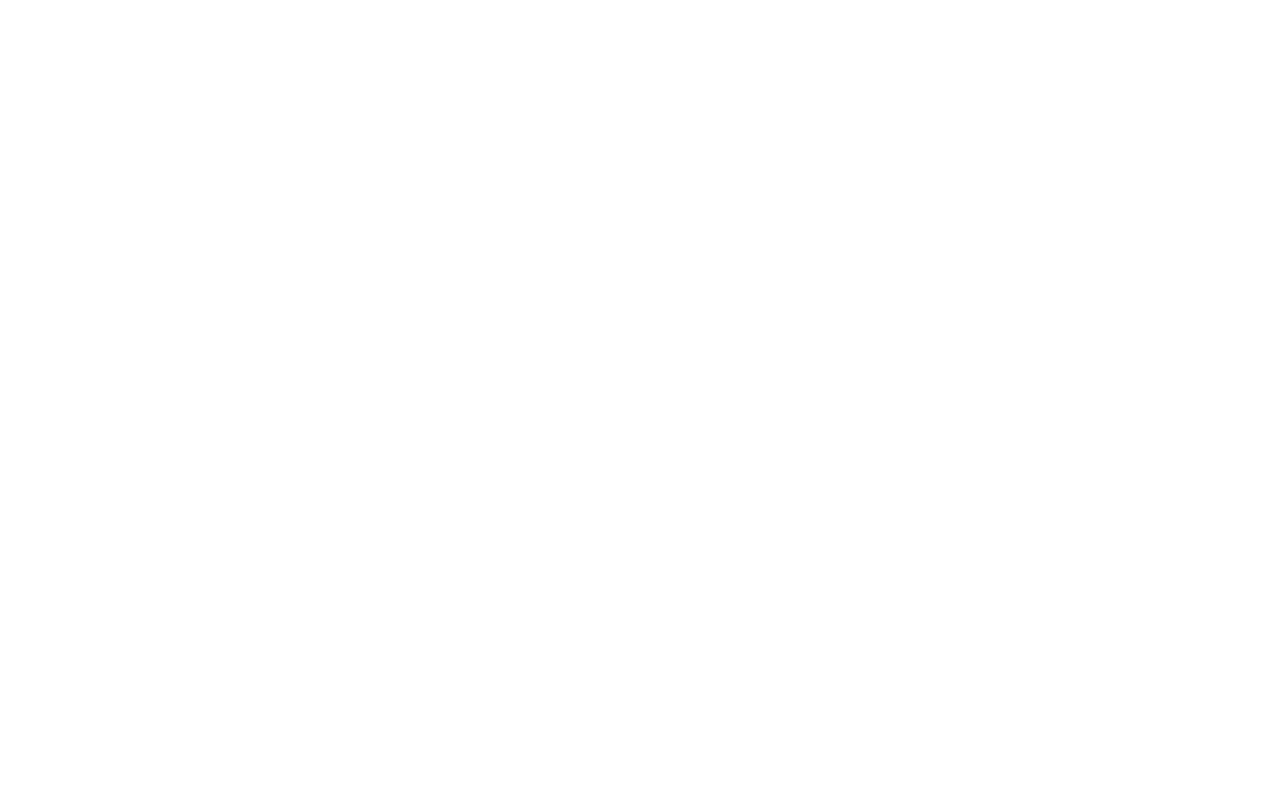
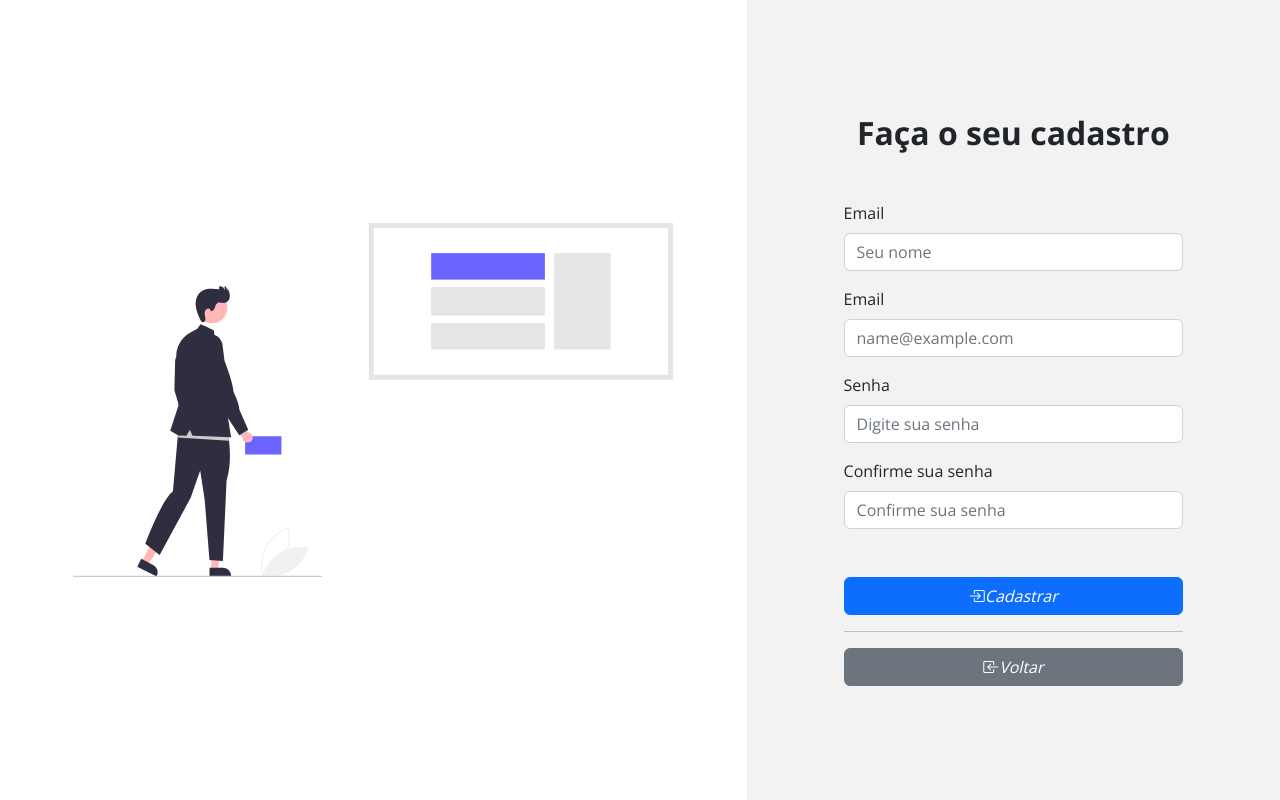
Before and after one commit to GabrielHCustodio/nova-empresa, a Vue app: page /register in a window 1280 px wide. Before the commit this address had no page. Built offline with nearby package versions, Linux system fonts and the light colour scheme.

Commit message:
Created the elements of the Register component.

```diff
--- a/src/router/index.js
+++ b/src/router/index.js
@@ -1,6 +1,7 @@
 import { createRouter, createWebHistory } from 'vue-router'
 import HomeView from '@/views/HomeView.vue'
 import Login from '@/views/Login.vue'
+import Register from '@/views/Register.vue'
 import Welcome from '@/views/Welcome.vue'
 
 const routes = [
@@ -13,6 +14,11 @@
     path: '/login',
     name: 'login',
     component: Login
+  },
+  {
+    path: '/register',
+    name: 'register',
+    component: Register
   },
   {
     path: '/home',
--- a/src/views/Login.vue
+++ b/src/views/Login.vue
@@ -62,7 +62,9 @@
     navigateTo() {
       this.$router.push('/home')
     },
-    signIn() {}
+    signIn() {
+      this.$router.push('/register')
+    }
   }
 };
 </script>
--- /dev/null
+++ b/src/views/Register.vue
@@ -0,0 +1,110 @@
+<template>
+  <div class="row vh-100 vw-100 row-register">
+    <div class="col-md-7 d-flex justify-content-center align-items-center">
+      <img class="image-register" src="@/assets/images/create.svg" alt="image-login">
+    </div>
+    <div class="col-md-5 d-flex justify-content-center align-items-center left-register">
+      <div class="col-8">
+        <h2 class="text-center mb-5 title-register">Faça o seu cadastro</h2>
+        <div class="form">
+          <div class="form-group">
+            <label for="name" class="form-label">Email</label>
+            <input
+              type="text"
+              class="form-control"
+              id="name"
+              placeholder="Seu nome"
+              autocomplete="off"
+            />
+          </div>
+
+          <div class="form-group mt-3">
+            <label for="email" class="form-label">Email</label>
+            <input
+              type="email"
+              class="form-control"
+              id="email"
+              placeholder="name@example.com"
+              autocomplete="off"
+            />
+          </div>
+
+          <div class="form-group mt-3">
+            <label for="password" class="form-label"> Senha </label>
+            <input
+              type="password"
+              class="form-control"
+              id="password"
+              placeholder="Digite sua senha"
+              autocomplete="off"
+            />
+          </div>
+
+          <div class="form-group mt-3">
+            <label for="confirmPassword" class="form-label"> Confirme sua senha </label>
+            <input
+              type="password"
+              class="form-control"
+              id="confirmPassword"
+              placeholder="Confirme sua senha"
+              autocomplete="off"
+            />
+          </div>
+
+          <div class="col mt-5">
+            <button class="btn btn-primary col-12" @click="register">
+              <i class="bi bi-box-arrow-in-right">Cadastrar</i>
+            </button>
+            <hr />
+            <button class="btn btn-secondary col-12" @click="comeBack">
+              <i class="bi bi-box-arrow-in-left">Voltar</i>
+            </button>
+          </div>
+        </div>
+      </div>
+    </div>
+  </div>
+</template>
+
+<script>
+export default {
+    name: "Register",
+    methods: {
+        register() {
+            this.$router.push('/login')
+        },
+        comeBack() {
+            this.$router.push('/')
+        }
+    }
+}
+</script>
+
+<style>
+* {
+  margin: 0;
+  padding: 0;
+  box-sizing: border-box;
+}
+
+a {
+  text-decoration: none;
+}
+
+.row-register {
+  margin-left: 0;
+}
+
+.left-register {
+  background-color: #f2f2f2;
+}
+
+.title-register {
+  font-weight: bold;
+}
+
+.image-register {
+  width: 100%;
+  max-width: 600px;
+}
+</style>
```
Also changed, not shown: src/assets/images/create.svg (added).
